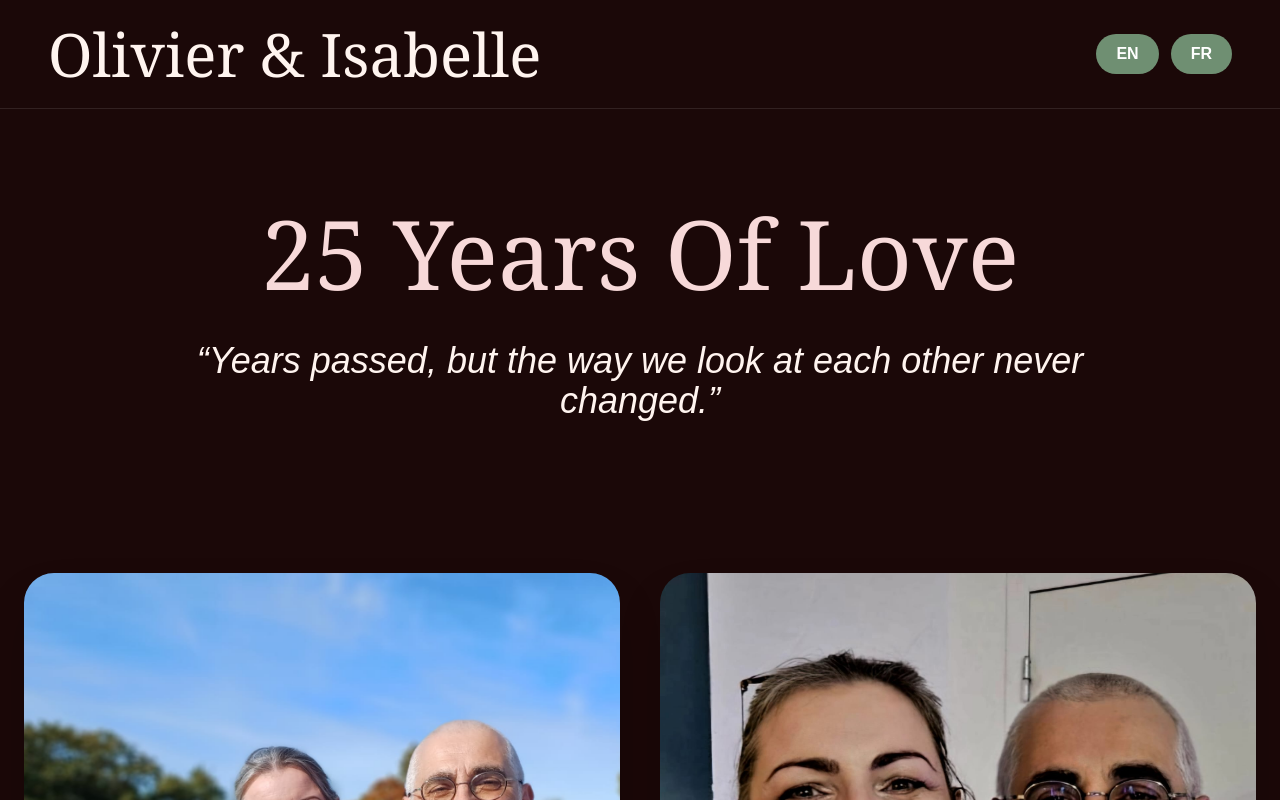
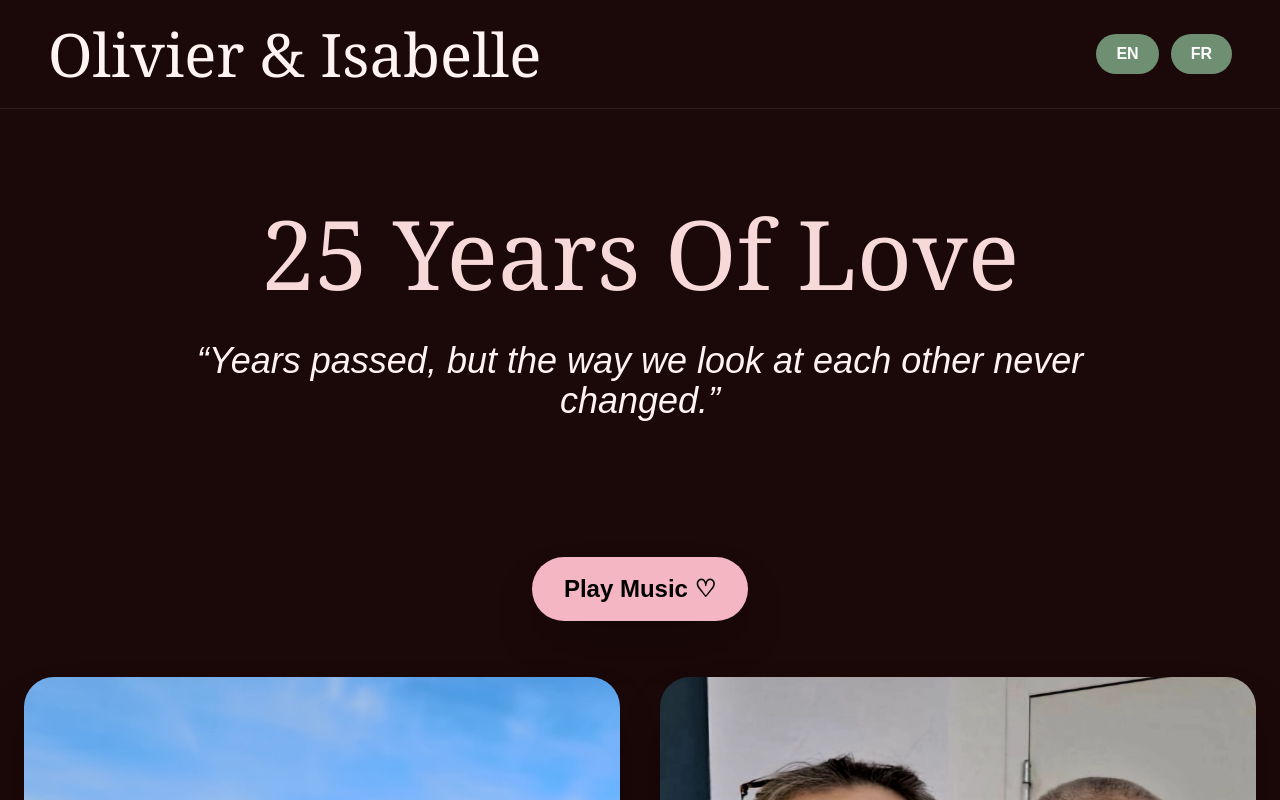
Before and after one commit to Nandinivadla/olisa, a Next.js app: page / in a window 1280 px wide. Shown: the top 800 px of the page. Built offline with nearby package versions, Linux system fonts and the light colour scheme.

Commit message:
added music player

```diff
--- a/app/page.tsx
+++ b/app/page.tsx
@@ -6,7 +6,8 @@ import "@uploadcare/react-uploader/core.css";
 
 export default function Home() {
 
-  const [lang, setLang] = useState("en");
+ const [lang, setLang] = useState("en");
+const [playing, setPlaying] = useState(false);
 
   const text = {
     en: {
@@ -134,7 +135,41 @@ export default function Home() {
         </p>
 
       </section>
+{/* MUSIC PLAYER */}
 
+<section className="flex justify-center pt-10">
+
+  <div className="flex flex-col items-center gap-5">
+
+    <button
+      onClick={() => {
+        const audio = document.getElementById("loveSong") as HTMLAudioElement;
+
+        if (playing) {
+          audio.pause();
+        } else {
+          audio.play();
+        }
+
+        setPlaying(!playing);
+      }}
+      className="bg-[#f4b6c2] hover:bg-[#f7cad3] transition text-black px-8 py-4 rounded-full text-xl md:text-2xl font-bold shadow-2xl"
+    >
+      {playing
+        ? (lang === "fr" ? "Pause Musique ♡" : "Pause Music ♡")
+        : (lang === "fr" ? "Jouer La Musique ♡" : "Play Music ♡")}
+    </button>
+
+    <audio id="loveSong">
+      <source
+        src="https://cdn.pixabay.com/download/audio/2022/03/15/audio_c8c8e1c4d2.mp3?filename=romantic-piano-11465.mp3"
+        type="audio/mpeg"
+      />
+    </audio>
+
+  </div>
+
+</section>
       {/* PHOTOS */}
 
       <section className="max-w-7xl mx-auto px-4 md:px-6 py-14">
```
